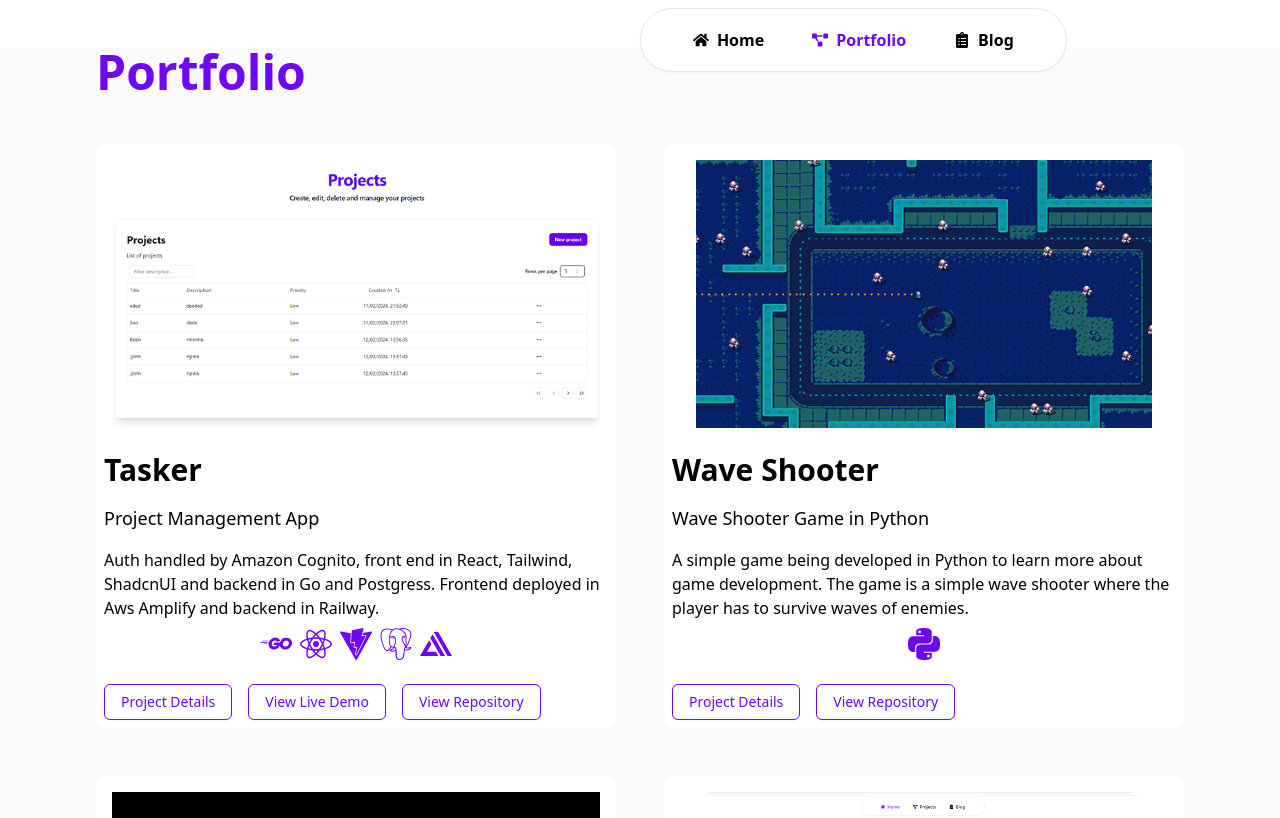
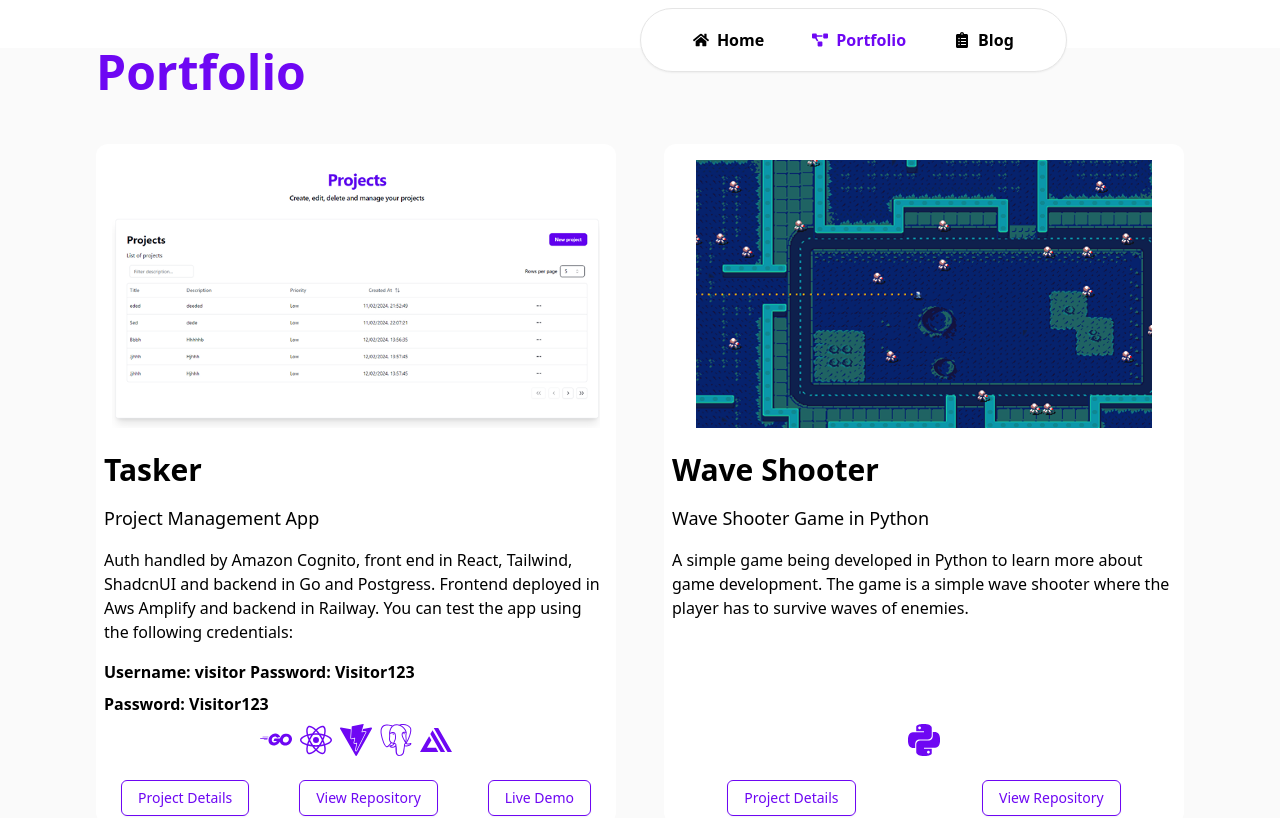
Before and after one commit to Desgue/portfolio, a React (Vite) app: page /portfolio in a window 1280 px wide. Shown: the top 818 px of the page. Built offline with nearby package versions, Linux system fonts and the light colour scheme.

Commit message:
layout fix portfolio buttons

```diff
--- a/src/pages/home/contact.tsx
+++ b/src/pages/home/contact.tsx
@@ -1,11 +1,17 @@
 import { Link } from "react-router-dom"
+import {
+  Tooltip,
+  TooltipContent,
+  TooltipProvider,
+  TooltipTrigger,
+} from "@/components/ui/tooltip"
 
 const ContactMe = () => {
   return (
     <main className='min-h-screen '>
         <section className='container mx-auto flex flex-col items-center justify-center min-h-[100vh]'>
             <div className='flex flex-col gap-4 text-center'>
-                <h1 className='text-4xl lg:text-6xl font-bold  pt-4'>Contact Me</h1>
+                <h1 className='text-4xl lg:text-6xl font-bold  pt-4'>Contact <span className="text-[#6E07F3]" >Me</span></h1>
                 <p className='text-md lg:text-xl font-semibold '>If you want to get in touch with me, feel free to send me an email or connect with me on LinkedIn.</p>
                 <SocialIcons />
             </div>
@@ -22,17 +28,11 @@ export default ContactMe
 const SocialIcons = () => {
     return (
         <section className="container mx-auto flex flex-row justify-between gap-0.5 sm:mt-12 m-0">
-          <Link to="https://github.com/desgue">
-            <svg
-              xmlns="http://www.w3.org/2000/svg"
-              className="h-12 w-12 lg:h-14 lg:w-14"
-              fill="currentColor"
-              viewBox="0 0 24 24">
-                <path
-                  d="M12 0c-6.626 0-12 5.373-12 12 0 5.302 3.438 9.8 8.207 11.387.599.111.793-.261.793-.577v-2.234c-3.338.726-4.033-1.416-4.033-1.416-.546-1.387-1.333-1.756-1.333-1.756-1.089-.745.083-.729.083-.729 1.205.084 1.839 1.237 1.839 1.237 1.07 1.834 2.807 1.304 3.492.997.107-.775.418-1.305.762-1.604-2.665-.305-5.467-1.334-5.467-5.931 0-1.311.469-2.381 1.236-3.221-.124-.303-.535-1.524.117-3.176 0 0 1.008-.322 3.301 1.23.957-.266 1.983-.399 3.003-.404 1.02.005 2.047.138 3.006.404 2.291-1.552 3.297-1.23 3.297-1.23.653 1.653.242 2.874.118 3.176.77.84 1.235 1.911 1.235 3.221 0 4.609-2.807 5.624-5.479 5.921.43.372.823 1.102.823 2.222v3.293c0 .319.192.694.801.576 4.765-1.589 8.199-6.086 8.199-11.386 0-6.627-5.373-12-12-12z" />
-            </svg>
-          </Link>
 
+
+              <TooltipProvider>
+                <Tooltip>
+                  <TooltipTrigger className='hover:cursor-default '>
                    <Link to="https://www.linkedin.com/in/eduardo-gomero-96179215b/" target="_blank">
                        <svg
                          xmlns="http://www.w3.org/2000/svg"
@@ -43,6 +43,11 @@ const SocialIcons = () => {
                            d="M4.98 3.5c0 1.381-1.11 2.5-2.48 2.5s-2.48-1.119-2.48-2.5c0-1.38 1.11-2.5 2.48-2.5s2.48 1.12 2.48 2.5zm.02 4.5h-5v16h5v-16zm7.982 0h-4.968v16h4.969v-8.399c0-4.67 6.029-5.052 6.029 0v8.399h4.988v-10.131c0-7.88-8.922-7.593-11.018-3.714v-2.155z" />
                        </svg>
                     </Link>
+                  </TooltipTrigger>
+
+              <TooltipProvider>
+                <Tooltip>
+                  <TooltipTrigger className='hover:cursor-default '>
                     <Link to="mailto:guedesgomero@gmail.com" target="_blank">
                         <svg
                           xmlns="http://www.w3.org/2000/svg"
@@ -55,6 +60,39 @@ const SocialIcons = () => {
                             clip-rule="evenodd" />
                         </svg>
                       </Link>
+                  </TooltipTrigger>
+                  <TooltipContent>
+                    <p>Gmail</p>
+                  </TooltipContent>
+                </Tooltip>
+              </TooltipProvider>
+
+                  <TooltipContent>
+                    <p>Linkedin</p>
+                  </TooltipContent>
+                </Tooltip>
+              </TooltipProvider>
+
+              <TooltipProvider>
+                <Tooltip>
+                  <TooltipTrigger className='hover:cursor-default '>
+                      <Link to="https://github.com/desgue">
+                        <svg
+                          xmlns="http://www.w3.org/2000/svg"
+                          className="h-12 w-12 lg:h-14 lg:w-14"
+                          fill="currentColor"
+                          viewBox="0 0 24 24">
+                            <path
+                              d="M12 0c-6.626 0-12 5.373-12 12 0 5.302 3.438 9.8 8.207 11.387.599.111.793-.261.793-.577v-2.234c-3.338.726-4.033-1.416-4.033-1.416-.546-1.387-1.333-1.756-1.333-1.756-1.089-.745.083-.729.083-.729 1.205.084 1.839 1.237 1.839 1.237 1.07 1.834 2.807 1.304 3.492.997.107-.775.418-1.305.762-1.604-2.665-.305-5.467-1.334-5.467-5.931 0-1.311.469-2.381 1.236-3.221-.124-.303-.535-1.524.117-3.176 0 0 1.008-.322 3.301 1.23.957-.266 1.983-.399 3.003-.404 1.02.005 2.047.138 3.006.404 2.291-1.552 3.297-1.23 3.297-1.23.653 1.653.242 2.874.118 3.176.77.84 1.235 1.911 1.235 3.221 0 4.609-2.807 5.624-5.479 5.921.43.372.823 1.102.823 2.222v3.293c0 .319.192.694.801.576 4.765-1.589 8.199-6.086 8.199-11.386 0-6.627-5.373-12-12-12z" />
+                        </svg>
+                      </Link>
+                  </TooltipTrigger>
+                  <TooltipContent>
+                    <p>Github</p>
+                  </TooltipContent>
+                </Tooltip>
+              </TooltipProvider>
+
 
 
           </section>
--- a/src/pages/portfolio/Portfolio.tsx
+++ b/src/pages/portfolio/Portfolio.tsx
@@ -39,6 +39,10 @@ const Portfolio = () => {
 }
 
 export default Portfolio
+type ButtonsProps = {
+  text: string
+  link: string
+}
 
 type ProjectCardProps = {
   image: string
@@ -46,7 +50,8 @@ type ProjectCardProps = {
   title: string
   subtitle: string
   description: string
-  links: string[]
+  descriptionComponent?: ReactNode
+  buttons:  ButtonsProps[]
   icons?: ReactNode
   className?: string
 
@@ -55,49 +60,26 @@ type ProjectCardProps = {
 
 
 
-const ProjectCard = ({image, key, title, subtitle, description, links, icons}: ProjectCardProps) => {
+const ProjectCard = ({image, key, title, subtitle, description, descriptionComponent, buttons, icons}: ProjectCardProps) => {
   return (
     <div className="flex h-[100%] flex-col inset-0 bg-white rounded-xl">
       <img loading="lazy" className=" p-4 mx-auto w-fit h-[300px] object-cover rounded-md" src={image}/>
       <h1 className="text-3xl font-semibold p-2">{title}</h1>
       <p className="text-lg font-medium p-2">{subtitle}</p>
       <p className="text-base font-normal p-2">{description}</p>
+        {descriptionComponent ?  descriptionComponent : <p className="lg:h-24"></p>}
       <div className="flex gap-2 mx-auto">
         {icons}
       </div>
-      <div className="flex flex-col md:flex-row md:gap-4 p-2">
-      <Link target="_blank" to={`/projects/${key}`}>
-        <Btn>
-            Project Details
-        </Btn>
-      </Link>
-      {links.length > 1
-      ? (
-        <>
-            <Link target="_blank" to={links[1]}>
-              <Btn>
-                 View Live Demo
-              </Btn>
-            </Link>
-           <Link target="_blank" to={links[0]}>
-              <Btn>
-                 View Repository
-              </Btn>
-            </Link>
-        </>
-      )
-
-      : <Link target="_blank" to={links[0]}>
-          <Btn>
-            View Repository
-          </Btn>
-        </Link>
-        }
+      <div className="flex flex-co md:flex-row justify-around gap-2 md:gap-4 p-2">
+        {buttons?.map((button: ButtonsProps) => (
+          <Link to={button.link} target="_blank">
+            <Btn>{button.text}</Btn>
+          </Link>
+        ))}
       </div>
-
     </div>
-  )
-}
+  )}
 
 type BtnProps = {children: ReactNode}
 const Btn = ({children}: BtnProps) => {
@@ -108,14 +90,21 @@ const Btn = ({children}: BtnProps) => {
   )
 }
 
-const Items = [
+const Items: ProjectCardProps[] = [
   {
     image: tasker,
     key: "tasker",
     title: "Tasker",
     subtitle: "Project Management App",
-    description: "Auth handled by Amazon Cognito, front end in React, Tailwind, ShadcnUI and backend in Go and Postgress. Frontend deployed in Aws Amplify and backend in Railway.",
-    links: ["https://github.com/Desgue/Tasker", "https://production.d3ozduy4s4mqlc.amplifyapp.com/"],
+    description: `Auth handled by Amazon Cognito, front end in React, Tailwind, ShadcnUI and backend in Go and Postgress.
+    Frontend deployed in Aws Amplify and backend in Railway. You can test the app using the following credentials:`,
+    descriptionComponent: (
+    <div className="flex flex-col gap-2 font-semibold p-2 ">
+      <p >Username: visitor Password: Visitor123 </p>
+      <p>Password: Visitor123</p>
+    </div>
+  ),
+    buttons : [{text: "Project Details", link: "/tasker"}, {text: "View Repository", link:"https://github.com/Desgue/Tasker"}, {text: "Live Demo", link: "https://production.d3ozduy4s4mqlc.amplifyapp.com/"}],
     icons: (
       <>
       <TooltipProvider>
@@ -185,7 +174,7 @@ const Items = [
     title: "Wave Shooter",
     subtitle: "Wave Shooter Game in Python",
     description: "A simple game being developed in Python to learn more about game development. The game is a simple wave shooter where the player has to survive waves of enemies.",
-    links: ["https://github.com/Desgue/wave-shooter"],
+    buttons: [{text: "Project Details", link: "/wave-shooter"}, {text: "View Repository", link:"https://github.com/Desgue/wave-shooter"}],
     icons: (<TooltipProvider>
       <Tooltip>
         <TooltipTrigger className='hover:cursor-default '>
@@ -205,7 +194,7 @@ const Items = [
     title: "Pong",
     subtitle: "Remake of Pong in Python",
     description: "My first game developed in Python to learn the basic of game development. The game is a simple pong game where the player has to hit the ball with the paddle.",
-    links: ["https://github.com/Desgue/Pong2"],
+    buttons : [{text: "Project Details", link: "/pong"}, {text: "View Repository", link:"https://github.com/Desgue/Pong2"}],
     icons: (<TooltipProvider>
       <Tooltip>
         <TooltipTrigger className='hover:cursor-default '>
@@ -225,7 +214,7 @@ const Items = [
     title: "Portfolio",
     subtitle: "My personal portfolio",
     description: "My personal portfolio developed to showcase my work and pratice frontend web development. The portfolio is developed in React, Tailwind and ShadcnUI. Hosted on Aws Amplify.",
-    links: ["https://github.com/Desgue/portfolio"],
+    buttons: [{text: "Project Details", link: "/portfolio"}, {text: "View Repository", link:"https://github.com/Desgue/portfolio"}],
     icons: (<>
         <TooltipProvider>
       <Tooltip>
```
Lines whose indentation alone changed are shown as unchanged.
